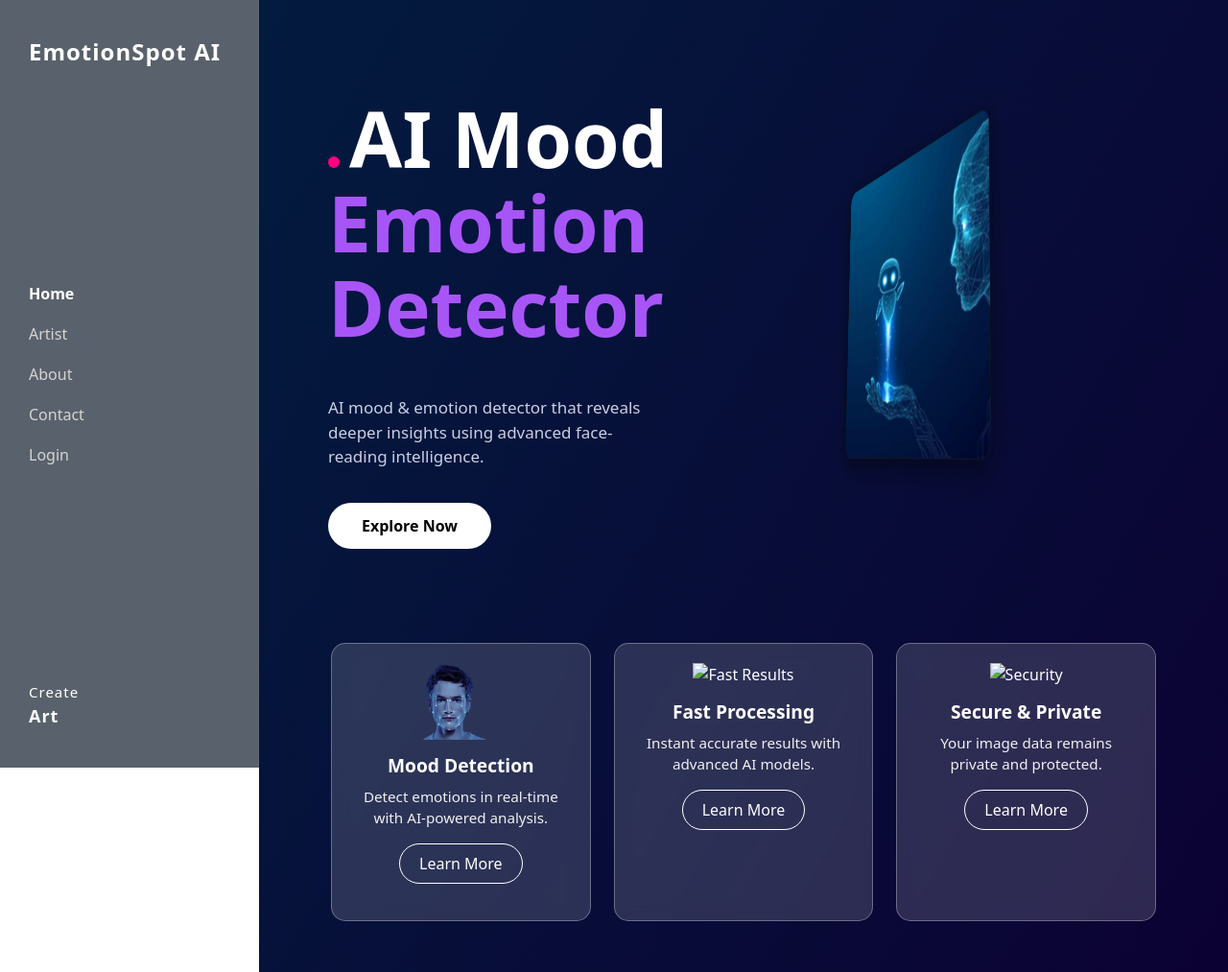
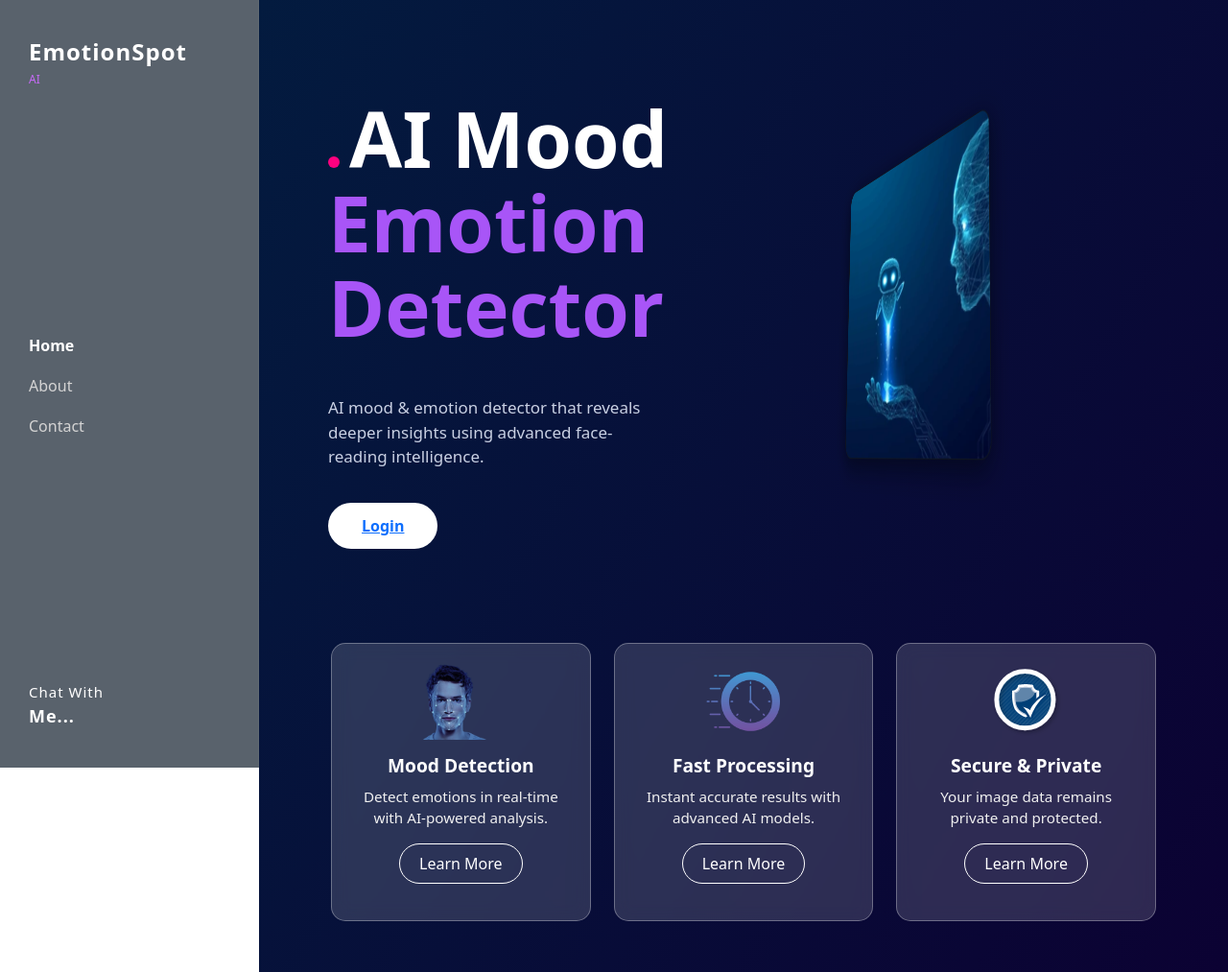
Before and after one commit to kapishan-2005/mood-tracker, a plain HTML site: page index.html in a window 1280 px wide. Shown: the top 1013 px of the page at 96% size. Drawn offline with nearby package versions, Linux system fonts and the light colour scheme.

Commit message:
final wrap

```diff
--- a/index.html
+++ b/index.html
@@ -30,8 +30,8 @@
 
     <!-- Logo -->
     <div class="logo">
-        <h2>EmotionSpot AI</h2>
-        <!-- <span>Mind</span> -->
+        <h2>EmotionSpot</h2>
+        <span>AI</span>
 
 </button>
 
@@ -41,16 +41,15 @@
     <!-- Navigation List -->
     <ul class="nav-list">
         <li class="active"><a href="home">Home</a></li>
-        <li><a href="#">Artist</a></li>
         <li><a href="About.html">About</a></li>
-        <li><a href="#">Contact</a></li>
-        <li><a href="Login.html">Login</a></li>
+        <li><a href="contact.html">Contact</a></li>
+
     </ul>
 
     <!-- Footer Text -->
     <div class="create-art">
-        <span>Create</span><br>
-        <strong>Art</strong>
+        <span>Chat With</span><br>
+        <strong>Me...</strong>
     </div>
 
 </aside>
@@ -78,7 +77,7 @@
                     using advanced face-reading intelligence.
                 </p>
 
-                <button class="btn explore-btn">Explore Now</button>
+                <button class="btn explore-btn"><a href="Login.html">Login</a></button>
 
                 </div>
 
@@ -116,7 +115,7 @@
         <!-- Card 2 -->
         <div class="col-md-4">
             <div class="custom-card">
-                <img src="assests/home4.png" class="card-img" alt="Fast Results">
+                <img src="image/fast3.png" class="card-img" alt="Fast Results">
                 <h5 class="card-title">Fast Processing</h5>
                 <p class="card-text">
                     Instant accurate results with advanced AI models.
@@ -128,7 +127,7 @@
         <!-- Card 3 -->
         <div class="col-md-4">
             <div class="custom-card">
-                <img src="assests/home4.png" class="card-img" alt="Security">
+                <img src="image/security.svg" class="card-img" alt="Security">
                 <h5 class="card-title">Secure & Private</h5>
                 <p class="card-text">
                     Your image data remains private and protected.
```
Also changed, not shown: image/Grey and White Modern Simple Tech Company Logo.png (added).
